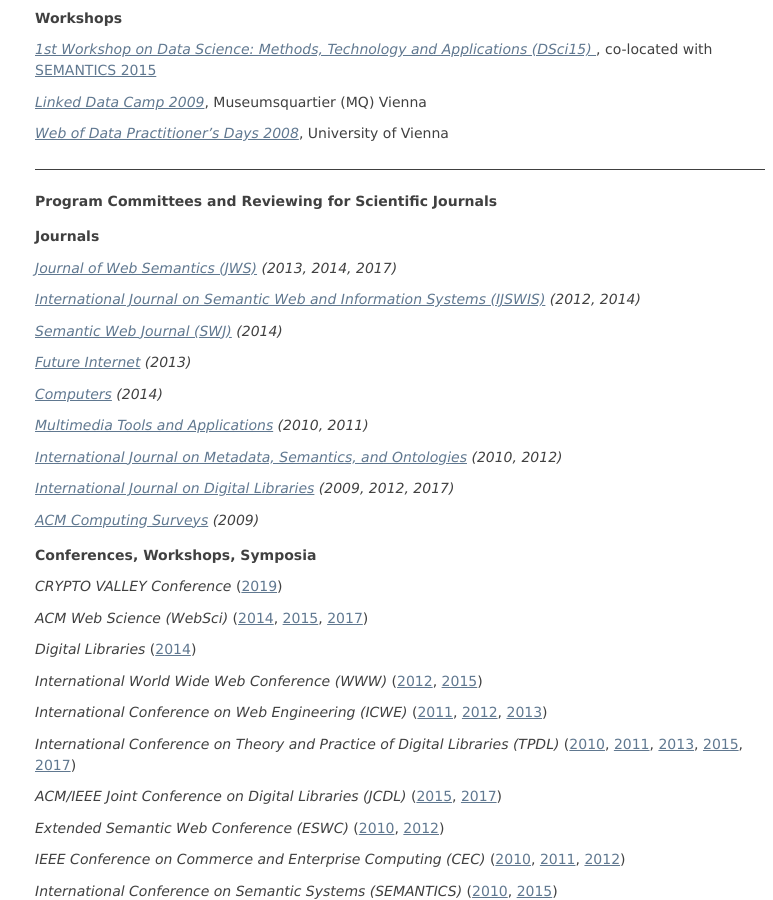
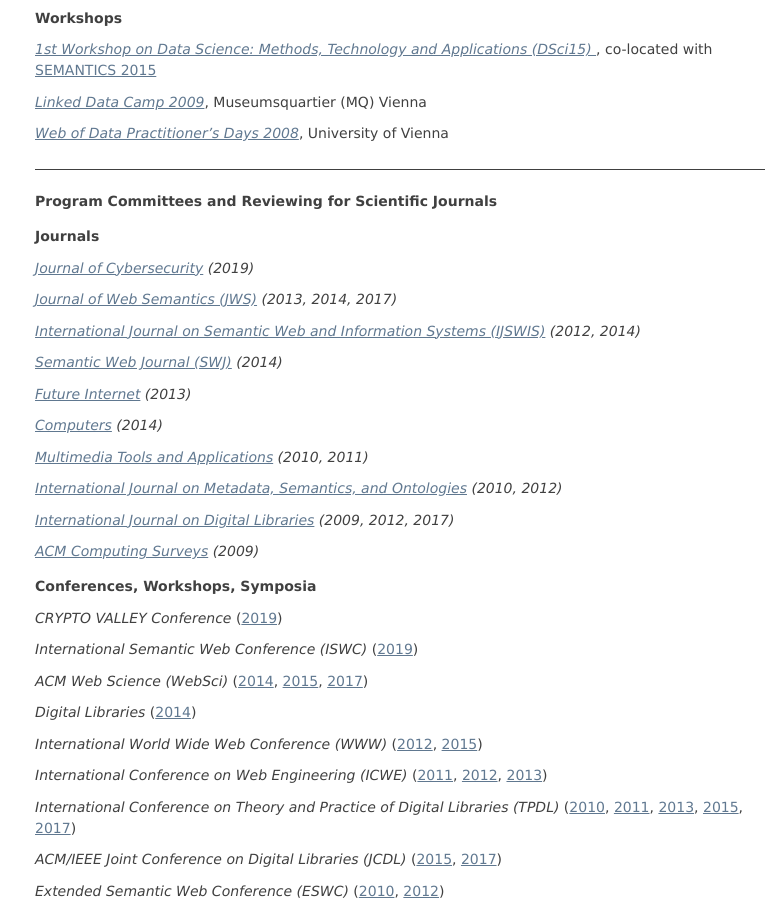
Before and after one commit to behas/behas.github.com, a Jekyll site: the page built from index.html, in a window 1280 px wide and 900 px high, scrolled down 7216 px. Shown: the whole window, without its empty margins (240-1013 px from the left). Built offline with Jekyll 4.4.1, drawn with Linux system fonts in a browser that asks for light colours.

Commit message:
updated reviews

```diff
--- a/_data/reviews.yml
+++ b/_data/reviews.yml
@@ -1,4 +1,9 @@
 # Journals
+
+- medium: "Journal of Cybersecurity"
+  uri: "https://academic.oup.com/cybersecurity"
+  type: "journal"
+  years: "2019"
 
 - medium: "Journal of Web Semantics (JWS)"
   uri: "http://www.journals.elsevier.com/journal-of-web-semantics/"
@@ -52,6 +57,12 @@
   years:
     - year: 2019
       uri: "http://www.cryptovalleyconference.com/index"
+
+- medium: "International Semantic Web Conference (ISWC)"
+  type: "conference"
+  years:
+    - year: 2019
+      uri: "https://iswc2019.semanticweb.org/"
 
 - medium: "ACM Web Science (WebSci)"
   type: "conference"
```
